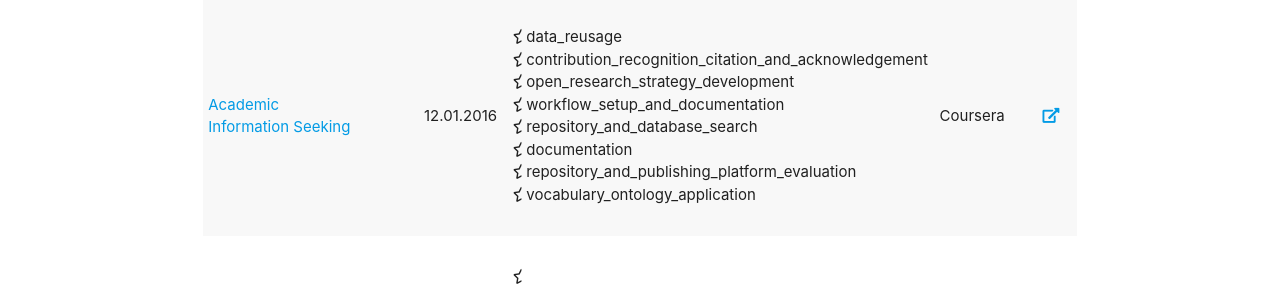
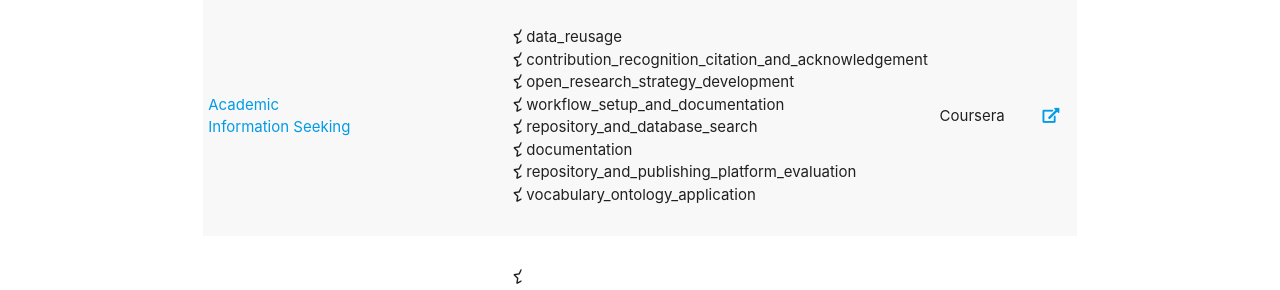
Before and after one commit to EOSC-FAIR4S/eosc-fair4s.github.io, a Jekyll site: the page built from materials.md, in a window 1280 px wide and 900 px high. Shown: the part 309-599 px from the top of the window. Built offline with Jekyll 4.4.1, drawn with Linux system fonts in a browser that asks for light colours; nearby versions of some CDN libraries.

Commit message:
removed creation date from learning material as it was not given in metadata

```diff
--- a/_materials/2016_munk_academic-information-seeking.md
+++ b/_materials/2016_munk_academic-information-seeking.md
@@ -42,7 +42,7 @@ keywords:
 time_required: 6 hours
 target role:
 language: English
-date_created: 12.01.2016
+date_created:
 date_modified:
 type: MOOC
 license: ""
```
